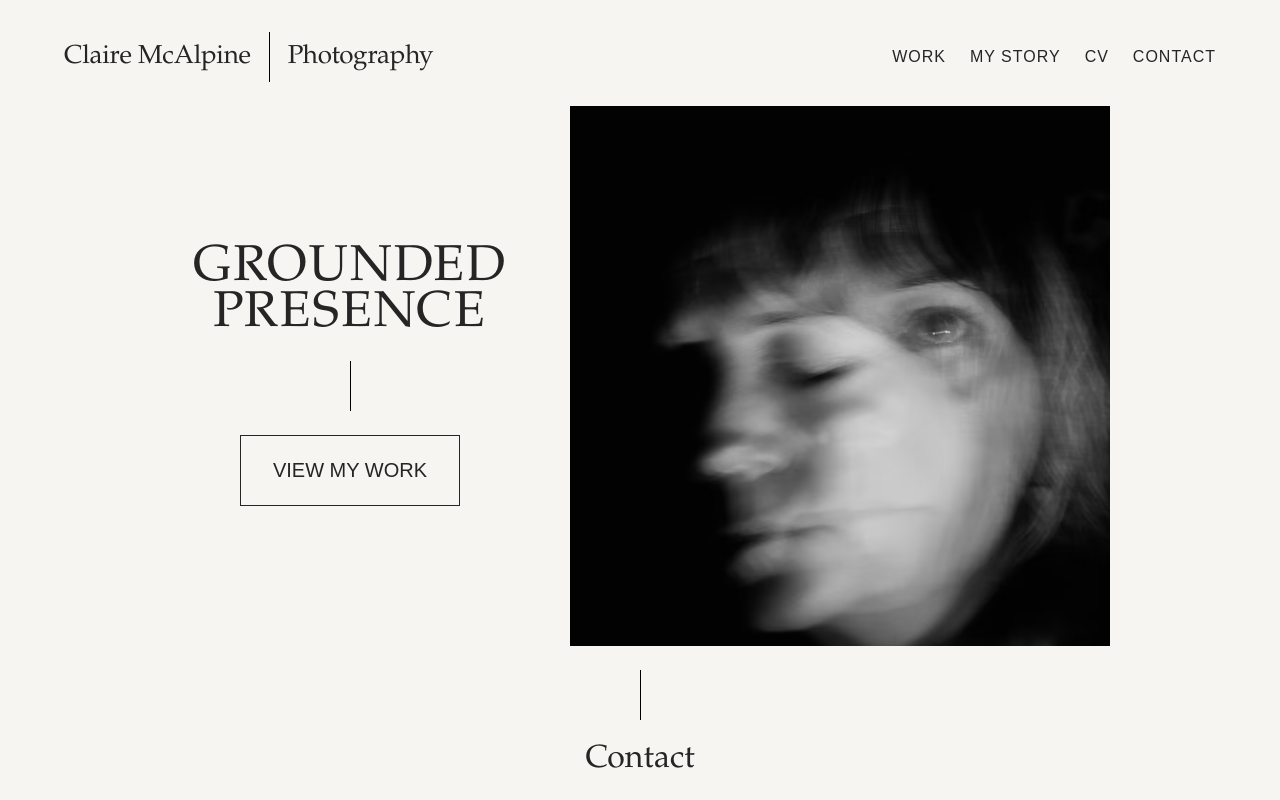
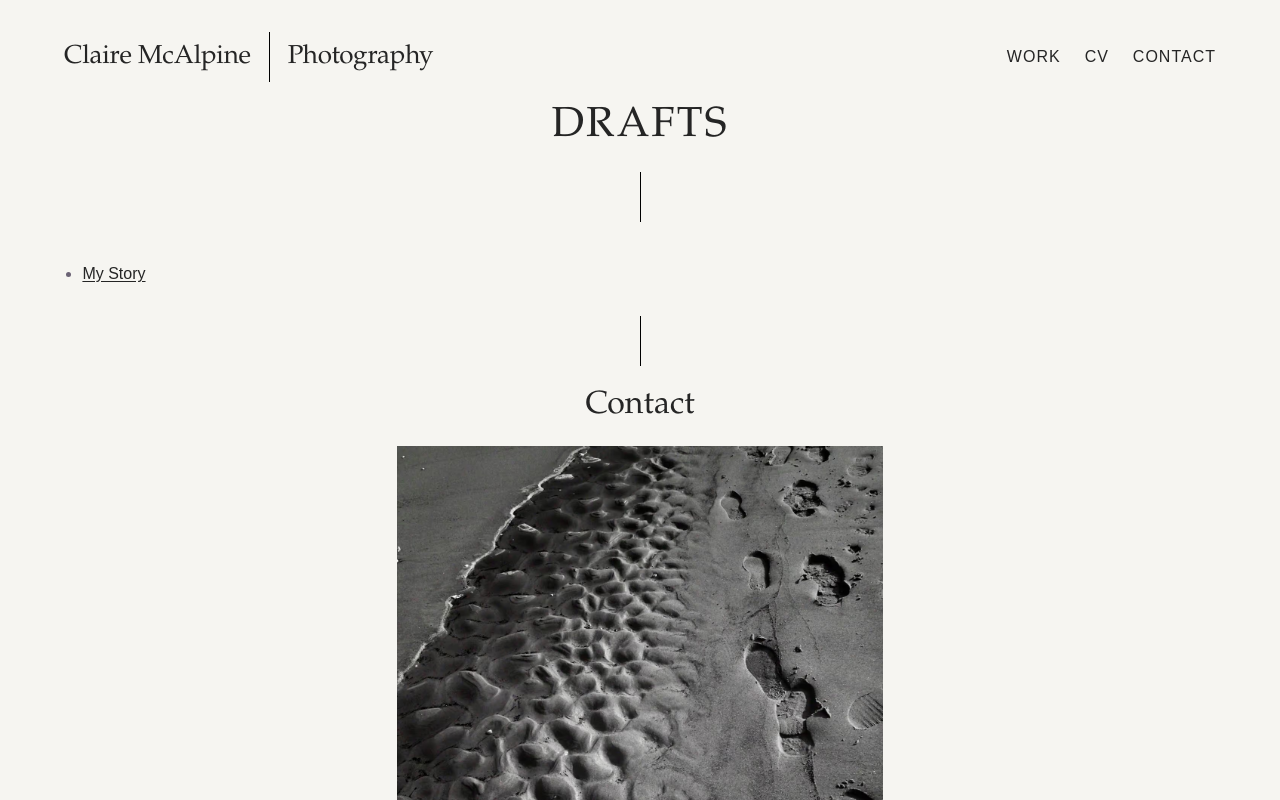
Before and after one commit to claydotd/groundedpresence, a React (Vite) app: page /drafts in a window 1280 px wide. Before the commit this address led to /. Shown: the top 800 px of the page. Built offline with nearby package versions, Linux system fonts and the light colour scheme; a web font is replaced by a local one.

Commit message:
added page drafting functionality

```diff
--- a/src/App.tsx
+++ b/src/App.tsx
@@ -5,7 +5,7 @@ import Footer from './components/Footer'
 import Contact from './components/Contact'
 import { Outlet, useLocation } from 'react-router-dom'
 import { galleries } from 'virtual:galleries'
-import { getContentPage } from './contentPages'
+import { getContentPage, getDraftPage } from './contentPages'
 
 const SITE_TITLE = 'Grounded Presence'
 
@@ -21,6 +21,13 @@ function titleForPath(pathname: string): string {
 
     const gallery = galleries.find((item) => item.slug === segments[1])
     return gallery ? `${gallery.name} | ${SITE_TITLE}` : `Work | ${SITE_TITLE}`
+  }
+
+  if (segments[0] === 'drafts') {
+    if (!segments[1]) return `Drafts | ${SITE_TITLE}`
+
+    const draft = getDraftPage(segments[1])
+    return draft ? `${draft.title} | ${SITE_TITLE}` : `Drafts | ${SITE_TITLE}`
   }
 
   const page = getContentPage(segments[0])
@@ -42,6 +49,19 @@ function DocumentTitle() {
 
   useEffect(() => {
     document.title = titleForPath(pathname)
+
+    const isDraft = pathname.split('/').filter(Boolean)[0] === 'drafts'
+    const existing = document.querySelector('meta[name="robots"]')
+
+    if (isDraft) {
+      const robots = existing ?? document.createElement('meta')
+      robots.setAttribute('name', 'robots')
+      robots.setAttribute('content', 'noindex')
+      if (!existing) document.head.appendChild(robots)
+      return
+    }
+
+    existing?.remove()
   }, [pathname])
 
   return null
--- a/src/contentPages.ts
+++ b/src/contentPages.ts
@@ -1,4 +1,4 @@
-const RESERVED_SLUGS = new Set(['work'])
+const RESERVED_SLUGS = new Set(['work', 'drafts'])
 
 const markdownFiles = import.meta.glob('../content/*.md', {
   query: '?raw',
@@ -6,7 +6,15 @@ const markdownFiles = import.meta.glob('../content/*.md', {
   eager: true,
 }) as Record<string, string>
 
+const draftFiles = import.meta.glob('../content/drafts/*.md', {
+  query: '?raw',
+  import: 'default',
+  eager: true,
+}) as Record<string, string>
+
 export type ContentPage = {
+  /** File name without `.md`, used for draft preview URLs. */
+  filename: string
   slug: string
   title: string
   order: number
@@ -50,24 +58,29 @@ function fileStemFromPath(filePath: string): string {
   return filename.replace(/\.md$/i, '')
 }
 
+function pagesFromFiles(
+  files: Record<string, string>,
+  options: { reserveSlugs: boolean },
+): ContentPage[] {
   const seenSlugs = new Set<string>()
 
-export const contentPages: ContentPage[] = Object.entries(markdownFiles)
+  return Object.entries(files)
     .map(([filePath, content]) => {
-    const stem = fileStemFromPath(filePath)
-    const { order } = parseOrderPrefix(stem)
+      const filename = fileStemFromPath(filePath)
+      const { order } = parseOrderPrefix(filename)
 
       return {
-      slug: formatSlug(stem),
-      title: formatTitle(stem),
+        filename,
+        slug: formatSlug(filename),
+        title: formatTitle(filename),
         order,
         content,
       }
     })
     .filter((page) => {
-    if (!page.slug || RESERVED_SLUGS.has(page.slug) || seenSlugs.has(page.slug)) {
-      return false
-    }
+      if (!page.slug) return false
+      if (!options.reserveSlugs) return true
+      if (RESERVED_SLUGS.has(page.slug) || seenSlugs.has(page.slug)) return false
 
       seenSlugs.add(page.slug)
       return true
@@ -76,7 +89,31 @@ export const contentPages: ContentPage[] = Object.entries(markdownFiles)
       if (a.order !== b.order) return a.order - b.order
       return a.title.localeCompare(b.title)
     })
+}
+
+export const contentPages: ContentPage[] = pagesFromFiles(markdownFiles, {
+  reserveSlugs: true,
+})
+
+export const draftPages: ContentPage[] = pagesFromFiles(draftFiles, {
+  reserveSlugs: false,
+})
 
 export function getContentPage(slug: string): ContentPage | undefined {
   return contentPages.find((page) => page.slug === slug)
 }
+
+function draftLookupKey(value: string): string {
+  try {
+    value = decodeURIComponent(value)
+  } catch {
+    // Keep the raw value when it is not valid percent-encoding.
+  }
+
+  return value.replace(/\.md$/i, '').trim().toLowerCase()
+}
+
+export function getDraftPage(filename: string): ContentPage | undefined {
+  const key = draftLookupKey(filename)
+  return draftPages.find((page) => page.filename.toLowerCase() === key)
+}
--- a/src/main.tsx
+++ b/src/main.tsx
@@ -8,6 +8,7 @@ import Home from './pages/Home.tsx'
 import Work from './pages/Work.tsx'
 import Gallery from './pages/Gallery.tsx'
 import MarkdownPage from './pages/MarkdownPage.tsx'
+import DraftPage, { DraftIndex } from './pages/DraftPage.tsx'
 
 const basename = import.meta.env.BASE_URL.replace(/\/$/, '') || undefined
 
@@ -19,6 +20,8 @@ createRoot(document.getElementById('root')!).render(
           <Route index element={<Home />} />
           <Route path="work" element={<Work />} />
           <Route path="work/:slug" element={<Gallery />} />
+          <Route path="drafts" element={<DraftIndex />} />
+          <Route path="drafts/:filename" element={<DraftPage />} />
           <Route path=":slug" element={<MarkdownPage />} />
         </Route>
       </Routes>
--- /dev/null
+++ b/src/pages/DraftPage.tsx
@@ -0,0 +1,44 @@
+import { Link, Navigate, useParams } from 'react-router-dom'
+import verticalLine from '/src/assets/vert-divider.svg'
+import { draftPages, getDraftPage } from '../contentPages'
+import { ContentPageView } from './MarkdownPage'
+
+export function DraftIndex() {
+  return (
+    <div className="content-page">
+      <div className="page-title-container">
+        <h1 className="page-title">Drafts</h1>
+        <img src={verticalLine} alt="" />
+      </div>
+      <div className="markdown-content">
+        {draftPages.length === 0 ? (
+          <p>No drafts yet.</p>
+        ) : (
+          <ul>
+            {draftPages.map((page) => (
+              <li key={page.filename}>
+                <Link to={`/drafts/${encodeURIComponent(page.filename)}`}>
+                  {page.title}
+                </Link>
+              </li>
+            ))}
+          </ul>
+        )}
+      </div>
+      <div className="vertical-divider">
+        <img src={verticalLine} alt="" />
+      </div>
+    </div>
+  )
+}
+
+export default function DraftPage() {
+  const { filename } = useParams<{ filename: string }>()
+  const page = filename ? getDraftPage(filename) : undefined
+
+  if (!page) {
+    return <Navigate to="/drafts" replace />
+  }
+
+  return <ContentPageView page={page} />
+}
--- a/src/pages/MarkdownPage.tsx
+++ b/src/pages/MarkdownPage.tsx
@@ -1,16 +1,9 @@
 import { Navigate, useParams } from 'react-router-dom'
 import verticalLine from '/src/assets/vert-divider.svg'
 import MarkdownContent from '../components/MarkdownContent'
-import { getContentPage } from '../contentPages'
+import { getContentPage, type ContentPage } from '../contentPages'
 
-export default function MarkdownPage() {
-  const { slug } = useParams<{ slug: string }>()
-  const page = slug ? getContentPage(slug) : undefined
-
-  if (!page) {
-    return <Navigate to="/" replace />
-  }
-
+export function ContentPageView({ page }: { page: ContentPage }) {
   return (
     <div className="content-page">
       <div className="page-title-container">
@@ -24,3 +17,14 @@ export default function MarkdownPage() {
     </div>
   )
 }
+
+export default function MarkdownPage() {
+  const { slug } = useParams<{ slug: string }>()
+  const page = slug ? getContentPage(slug) : undefined
+
+  if (!page) {
+    return <Navigate to="/" replace />
+  }
+
+  return <ContentPageView page={page} />
+}
```
Also changed, not shown: content/drafts/01-MyStory.md (renamed from content/01-MyStory.md), 1 other file (tests, documents, lock files or other folders). Lines whose indentation alone changed are shown as unchanged.
